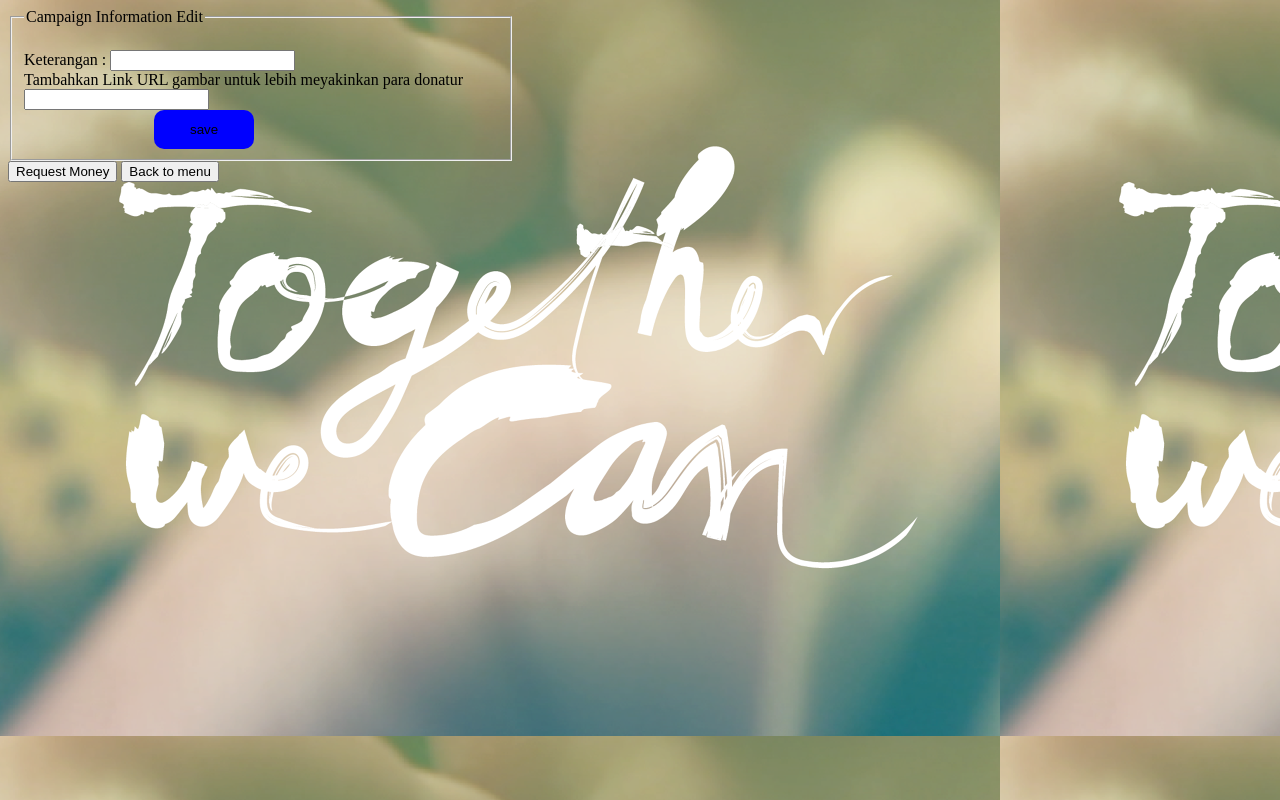
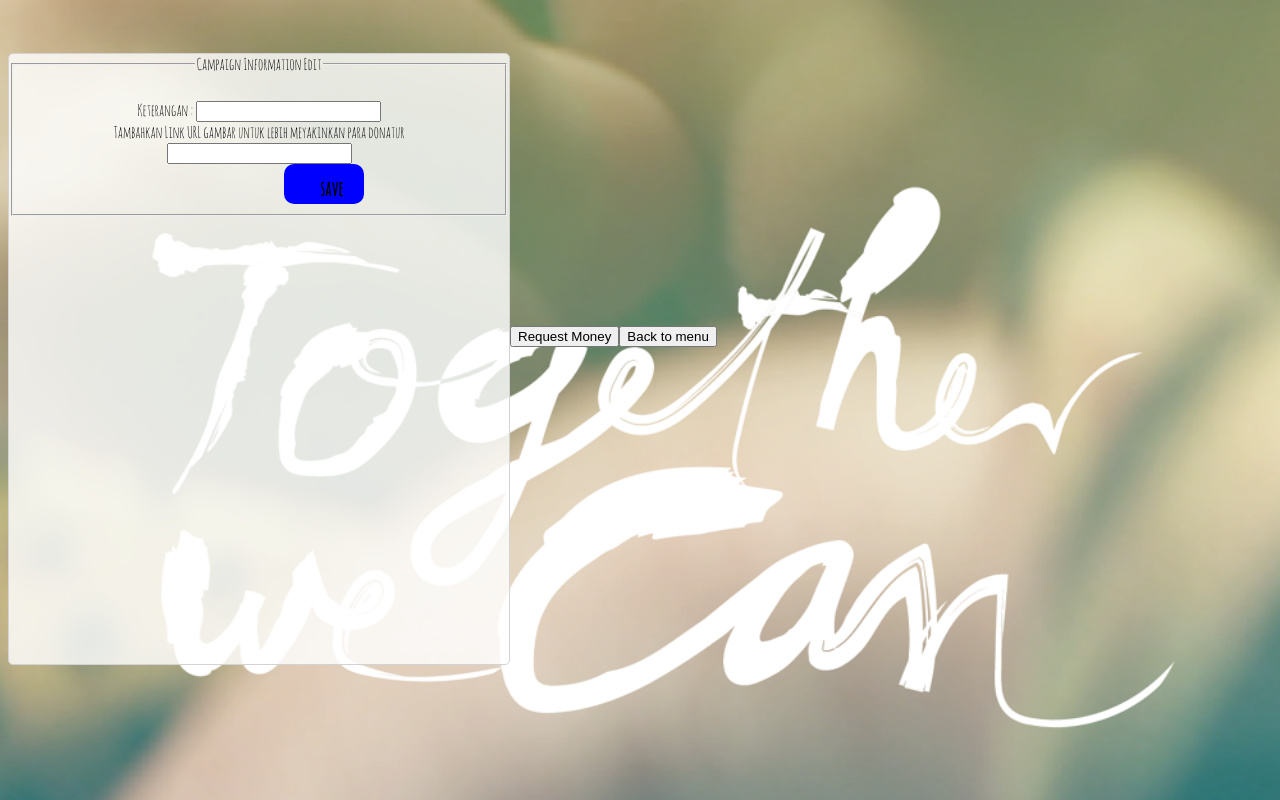
Before and after one commit to ggmich/Modul, a PHP site: page /project001_Fundraiser.php in a window 1280 px wide. Run offline with PHP 8.4, Linux system fonts and the light colour scheme.

Commit message:
Update fundraiserNewProject.css

```diff
--- a/TugasBesar/View/style/fundraiserNewProject.css
+++ b/TugasBesar/View/style/fundraiserNewProject.css
@@ -4,19 +4,119 @@
   Use for: textBox
 
 */
-.main:after{
-  content: "";
-  display : table;
-  clear: both;
+body{
+  background-image: url("donate.png");
+  font-family: AmaticSC-Regular;
+  background-size: cover;
+  align-items: center;
+  display: flex;
 }
 
-.gambar{
-  float: left;
-  width: 30%;
-  height : 100%;
+hr{
+  border: 0;
+  height: 1px;
+  background-image: linear-gradient(to right, rgba(0, 0, 0, 0), rgba(0, 0, 0, 0.75), rgba(0, 0, 0, 0));
 }
 
-.input{
-  float: left;
-  width: 40%;
+p{
+  font-size: 70px;
+  margin : 0px;
 }
+
+.main{
+  width: 500px;
+  height : 610px;
+  background-color: white;
+  margin-left: auto;
+  margin-right : auto;
+  margin-top : 45px;
+  position : relative;
+  text-align: center;
+  border-radius: 5px;
+  border : 0.5px solid rgb(211, 211, 211);
+  background-color: rgba(255, 255, 255, 0.808);
+}
+
+#fp{
+  text-decoration: none;
+  color: black;
+}
+
+#su{
+  color: black;
+}
+
+.input-group input{
+  width: 100%;
+  border: none;
+  border-bottom: solid 4px #2471A3;
+  font-size: 12px;
+  line-height: normal;
+  padding-bottom: 12px;
+  transition: 500ms ease;
+  padding-left: 8px;
+  padding-right: 8px;
+  padding-top: 12px;
+  color: black;
+  background:#D4E6F1;
+}
+
+input:focus{
+  outline: none;
+}
+
+.label-active{
+  top:8px !important;
+  font-size: 8px !important;
+  line-height: 10px !important;
+  color: #2471A3;
+}
+
+input:active{
+  outline: none;
+}
+
+.input-group{
+  position: relative;
+  width: 250px;
+  margin : auto;
+}
+
+
+.divLogin{
+  height : 360px;
+}
+
+.input-group input:focus{
+  border-bottom: solid 4px blue;
+}
+
+.input-group label{
+  position: absolute;
+  top: 50%;
+  left: 8px;
+  transform: translateY(-50%);
+  font-size: 12px;
+  line-height: 15px;
+  pointer-events: none;
+  transition: 180ms ease;
+}
+
+.button{
+  background-color: rgb(172, 213, 240);
+  border: none;
+  border-radius: 10px;
+  width : 80px;
+  height : 40px;
+  position: relative;
+  margin : auto;
+  margin-left : 10px;
+  font-family : AmaticSC-Regular;
+  font-weight: bold;
+  font-size: 20px;
+}
+
+@font-face{
+  font-family : AmaticSC-Regular;
+  src : url(fonts/AmaticSC-Regular.ttf);
+}
```
